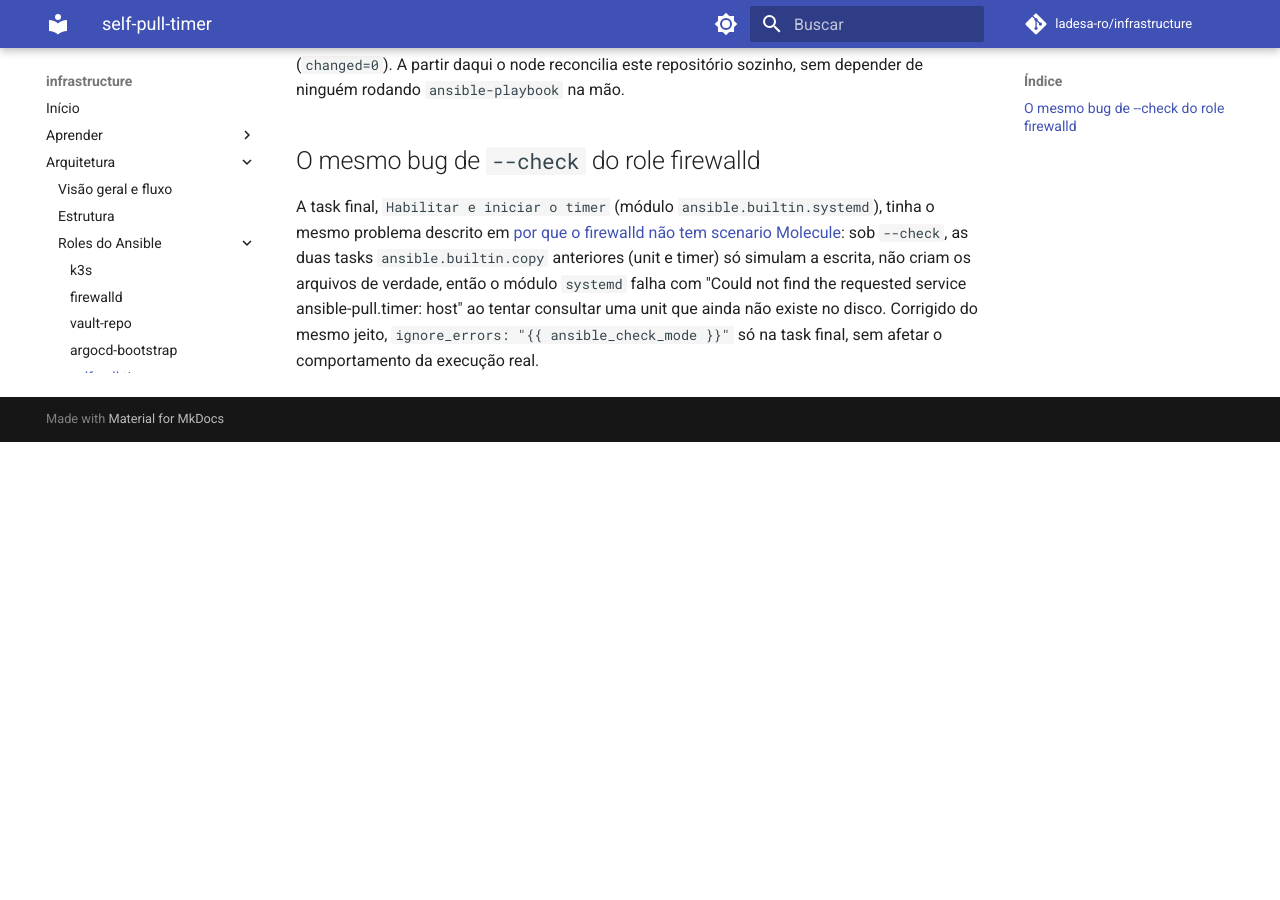
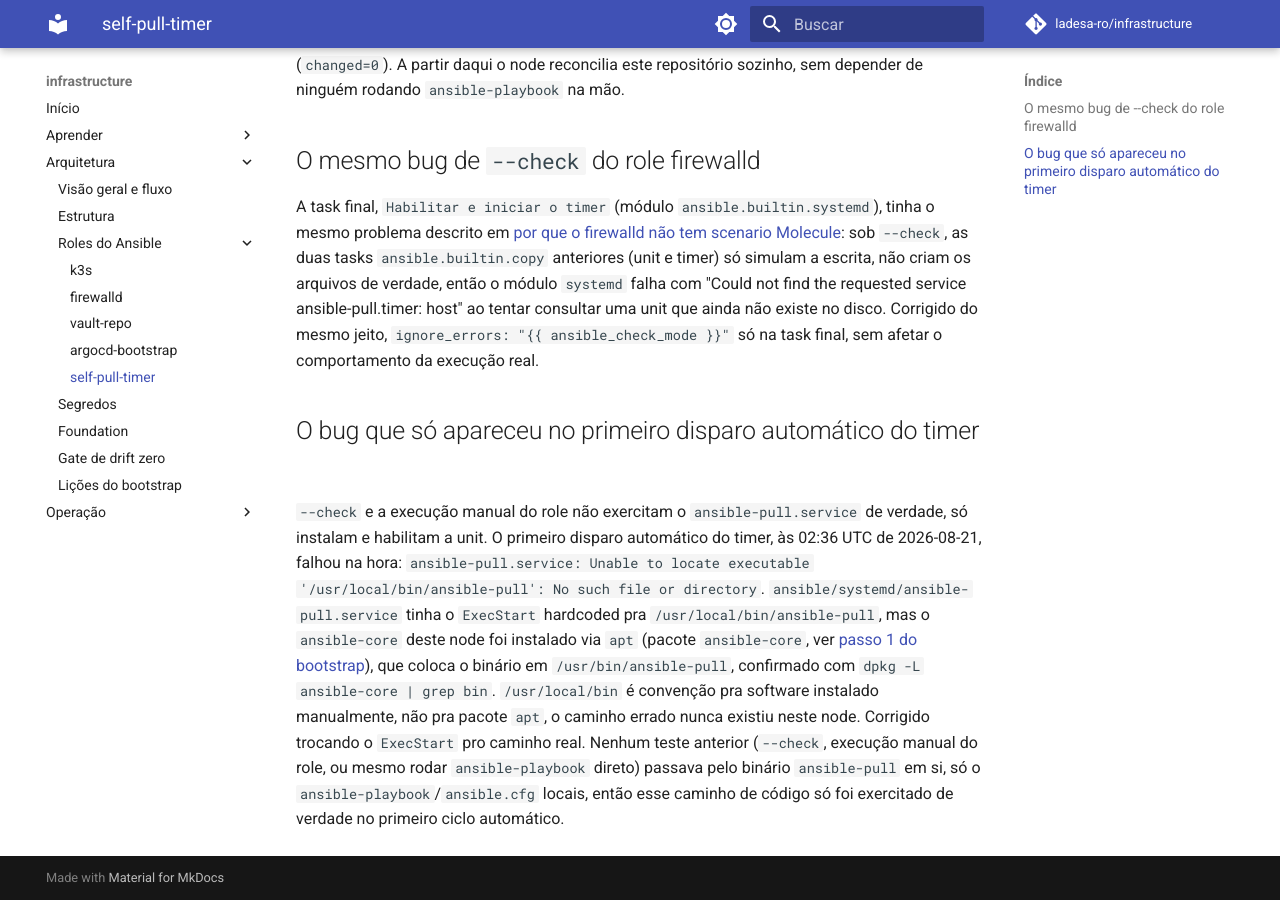
Before and after one commit to ladesa-ro/infrastructure, an MkDocs documentation site: the page built from docs/arquitetura/roles/self-pull-timer.md, in a window 1280 px wide and 900 px high, scrolled down 1344 px. Built offline with MkDocs 1.6.1 and Material for MkDocs 9.7.7, drawn with Linux system fonts in a browser that asks for light colours; comment, search, counter and statistics services are not loaded; before the commit the page ends 1786 px from its top, so only the background shows below that.

Commit message:
fix(self-pull-timer): use apt-installed ansible-pull path

````diff
--- a/docs/arquitetura/roles/self-pull-timer.md
+++ b/docs/arquitetura/roles/self-pull-timer.md
@@ -22,8 +22,12 @@ flowchart LR
     SelfPullTimer -->|mantém sincronizado| Timer
 ```
 
-Executado de verdade em produção em 2026-08-21, como [passo 9 do bootstrap](../../operacao/bootstrap.md#9-ligar-a-reconciliação-automática): `ansible-pull.timer` ficou `active (waiting)`, `enabled`, com o primeiro disparo em até 5 minutos e depois a cada 30 minutos (± 5 de jitter). Uma segunda execução real confirmou idempotência (`changed=0`). A partir daqui o node reconcilia este repositório sozinho, sem depender de ninguém rodando `ansible-playbook` na mão.
+Executado de verdade em produção em 2026-08-21, como [passo 9 do bootstrap](../../operacao/bootstrap.md#9-ligar-a-reconciliacao-automatica): `ansible-pull.timer` ficou `active (waiting)`, `enabled`, com o primeiro disparo em até 5 minutos e depois a cada 30 minutos (± 5 de jitter). Uma segunda execução real confirmou idempotência (`changed=0`). A partir daqui o node reconcilia este repositório sozinho, sem depender de ninguém rodando `ansible-playbook` na mão.
 
 ## O mesmo bug de `--check` do role firewalld
 
-A task final, `Habilitar e iniciar o timer` (módulo `ansible.builtin.systemd`), tinha o mesmo problema descrito em [por que o firewalld não tem scenario Molecule](firewalld.md#o-bug-de-check-que-só-apareceu-contra-o-node-real): sob `--check`, as duas tasks `ansible.builtin.copy` anteriores (unit e timer) só simulam a escrita, não criam os arquivos de verdade, então o módulo `systemd` falha com "Could not find the requested service ansible-pull.timer: host" ao tentar consultar uma unit que ainda não existe no disco. Corrigido do mesmo jeito, `ignore_errors: "{{ ansible_check_mode }}"` só na task final, sem afetar o comportamento da execução real.
+A task final, `Habilitar e iniciar o timer` (módulo `ansible.builtin.systemd`), tinha o mesmo problema descrito em [por que o firewalld não tem scenario Molecule](firewalld.md#o-bug-de-check-que-so-apareceu-contra-o-node-real): sob `--check`, as duas tasks `ansible.builtin.copy` anteriores (unit e timer) só simulam a escrita, não criam os arquivos de verdade, então o módulo `systemd` falha com "Could not find the requested service ansible-pull.timer: host" ao tentar consultar uma unit que ainda não existe no disco. Corrigido do mesmo jeito, `ignore_errors: "{{ ansible_check_mode }}"` só na task final, sem afetar o comportamento da execução real.
+
+## O bug que só apareceu no primeiro disparo automático do timer
+
+`--check` e a execução manual do role não exercitam o `ansible-pull.service` de verdade, só instalam e habilitam a unit. O primeiro disparo automático do timer, às 02:36 UTC de 2026-08-21, falhou na hora: `ansible-pull.service: Unable to locate executable '/usr/local/bin/ansible-pull': No such file or directory`. `ansible/systemd/ansible-pull.service` tinha o `ExecStart` hardcoded pra `/usr/local/bin/ansible-pull`, mas o `ansible-core` deste node foi instalado via `apt` (pacote `ansible-core`, ver [passo 1 do bootstrap](../../operacao/bootstrap.md#1-instalar-as-dependencias-no-node)), que coloca o binário em `/usr/bin/ansible-pull`, confirmado com `dpkg -L ansible-core | grep bin`. `/usr/local/bin` é convenção pra software instalado manualmente, não pra pacote `apt`, o caminho errado nunca existiu neste node. Corrigido trocando o `ExecStart` pro caminho real. Nenhum teste anterior (`--check`, execução manual do role, ou mesmo rodar `ansible-playbook` direto) passava pelo binário `ansible-pull` em si, só o `ansible-playbook`/`ansible.cfg` locais, então esse caminho de código só foi exercitado de verdade no primeiro ciclo automático.
````
Also changed, not shown: 1 other file.
